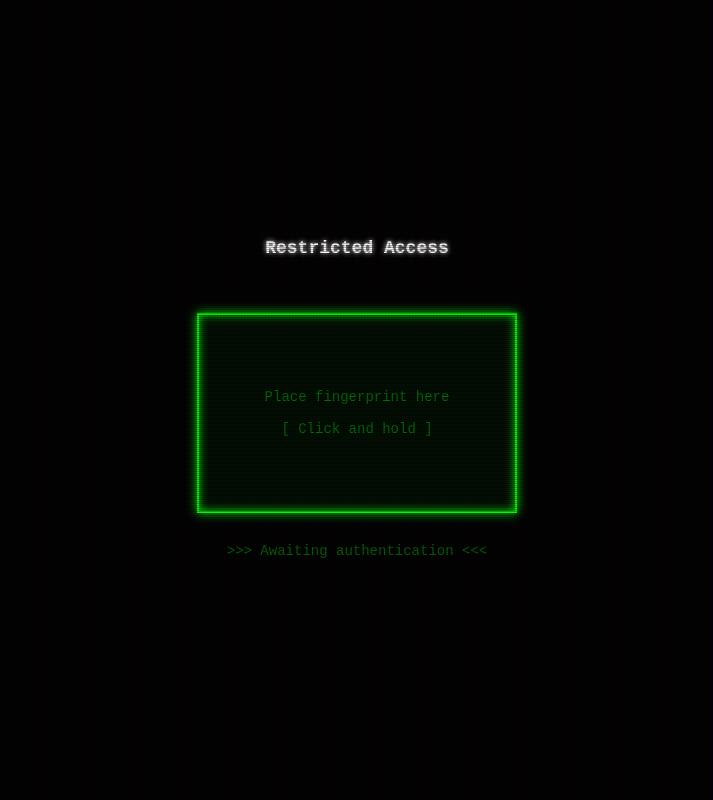
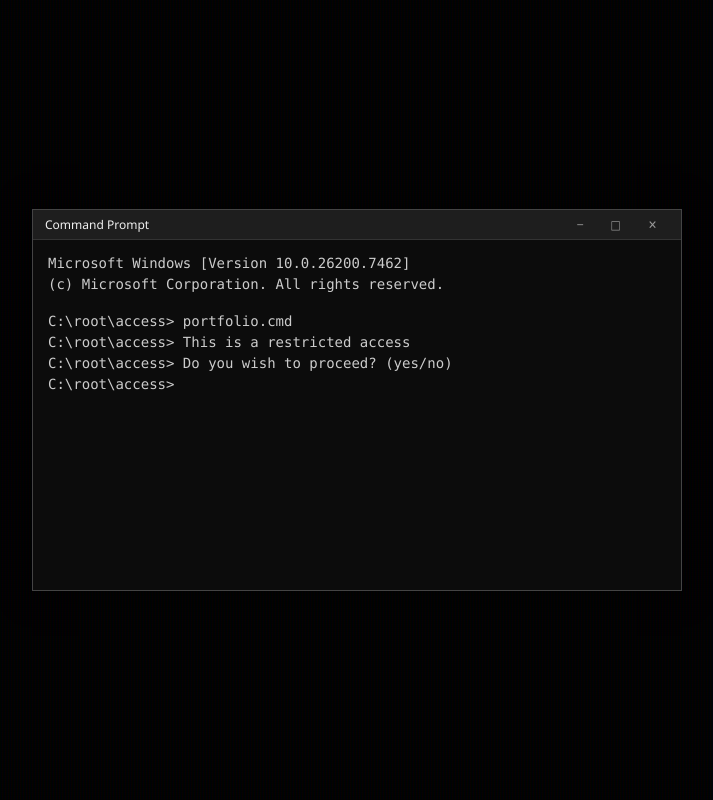
Before and after one commit to EndSkiess/My-Portfolio, a Flask app: page / in a window 1280 px wide. Shown: the whole page, without its empty margins (283-996 px from the left). Run offline with Flask 3, Linux system fonts and the light colour scheme; grey boxes are pictures that could not be loaded.

Commit message:
Command Prompt interactive redesign and routing logic

```diff
--- a/app.py
+++ b/app.py
@@ -51,6 +51,10 @@ def secret():
 
     return render_template("secret.html", secret_code=random_code)
 
+@app.route("/coming-soon")
+def coming_soon():
+    return render_template("coming_soon.html")
+
 @app.route("/api/discord")
 def discord_profile():
     if not DISCORD_BOT_TOKEN or not DISCORD_USER_ID:
--- a/static/css/style.css
+++ b/static/css/style.css
@@ -354,79 +354,68 @@ footer {
     pointer-events: none;
 }
 
-.scanner-container {
-    text-align: center;
+.cmd-window {
+    width: 650px;
+    max-width: 95vw;
+    background-color: #0c0c0c;
+    border: 1px solid #444;
+    box-shadow: 0 0 30px rgba(0,0,0,0.8);
+    display: flex;
+    flex-direction: column;
+    z-index: 10001;
 }
 
-.fingerprint-btn {
-    width: 320px;
-    height: 200px;
+.cmd-topbar {
+    background-color: #1e1e1e;
+    color: #f0f0f0;
+    padding: 6px 12px;
+    font-family: 'Segoe UI', Tahoma, sans-serif;
+    font-size: 12px;
     display: flex;
-    justify-content: center;
+    justify-content: space-between;
     align-items: center;
-    margin: 30px auto;
-    cursor: pointer;
-    position: relative;
-    overflow: hidden;
-    user-select: none;
-    transition: all 0.2s;
+    border-bottom: 1px solid #333;
 }
 
-.fingerprint-btn:active {
-    box-shadow: 0 0 25px var(--text-neon-cyan), inset 0 0 25px var(--text-neon-cyan);
-    border-color: var(--text-neon-cyan);
+.cmd-controls {
+    letter-spacing: 12px;
+    color: #999;
 }
 
-.fingerprint-btn:active #hold-text {
-    color: var(--text-neon-cyan);
-    text-shadow: 0 0 10px var(--text-neon-cyan);
-    animation: none;
+.cmd-content {
+    padding: 15px;
+    text-align: left;
+    color: #cccccc;
+    font-family: 'Consolas', 'Courier New', monospace;
+    font-size: 14px;
+    min-height: 350px;
+    overflow-y: auto;
 }
 
-.scan-neon-line {
-    position: absolute;
-    top: 0;
-    left: 0;
-    width: 100%;
-    height: 2px;
-    background-color: var(--text-neon-cyan);
-    box-shadow: 0 0 15px var(--text-neon-cyan);
-    opacity: 0;
+.cmd-content p {
+    margin-bottom: 5px;
 }
 
-.fingerprint-btn:active .scan-neon-line {
-    opacity: 1;
-    animation: scan-up-down 2s linear infinite;
+.cmd-input-line {
+    display: flex;
+    align-items: center;
+    margin-top: 5px;
 }
 
-@keyframes scan-up-down {
-    0% { top: 0%; }
-    50% { top: 100%; }
-    100% { top: 0%; }
+.cmd-input {
+    background: transparent;
+    border: none;
+    color: #cccccc;
+    font-family: inherit;
+    font-size: inherit;
+    outline: none;
+    flex-grow: 1;
+    margin-left: 5px;
 }
 
-.progress-bar-container {
-    width: 320px;
-    height: 12px;
-    border: 2px solid var(--text-primary);
-    margin: 20px auto;
-}
-
-.progress-bar-container.hidden {
-    display: none;
-}
-
-.progress-bar {
-    width: 0%;
-    height: 100%;
-    background-color: var(--text-primary);
-    transition: width 0.05s linear;
-}
-
-.status-msg {
-    margin-top: 15px;
-    font-size: 14px;
-    height: 20px;
+.error-text {
+    color: #ff5555;
+    margin-top: 10px;
 }
 
 .boot-sequence {
--- a/static/js/main.js
+++ b/static/js/main.js
@@ -43,90 +43,71 @@ function renderProfile(container, data) {
 // -----------------------------------------
 // INTRO SEQUENCE LOGIC
 // -----------------------------------------
+// -----------------------------------------
+// INTRO SEQUENCE LOGIC
+// -----------------------------------------
 const introOverlay = document.getElementById('intro-overlay');
-const scannerContainer = document.getElementById('scanner-container');
-const fingerprintBtn = document.getElementById('fingerprint-btn');
-const progressContainer = document.getElementById('scan-progress-container');
-const progressBar = document.getElementById('scan-progress');
-const scanStatus = document.getElementById('scan-status');
+const cmdContainer = document.getElementById('cmd-container');
+const cmdInput = document.getElementById('cmd-input');
+const cmdContent = document.getElementById('cmd-content');
 const bootSequence = document.getElementById('boot-sequence');
 const bootLog = document.getElementById('boot-log');
 
-let holdTimer;
-let holdProgress = 0;
-const HOLD_DURATION = 2000; // Time in milliseconds required to hold
-
-// Check if already authenticated this session so we don't repeat the intro every refresh
+// Check if already authenticated this session
 if (sessionStorage.getItem('authenticated') === 'true') {
     introOverlay.style.display = 'none';
     typeTitle(); // Start typing right away since intro is skipped
 } else {
     // Hide main scrollbar while in intro
     document.body.style.overflow = 'hidden';
-}
+    if (cmdInput) {
+        cmdInput.focus();
 
-function startScanning(e) {
-    if (e.type === 'touchstart') e.preventDefault();
-    holdProgress = 0;
-    scanStatus.innerText = "> Scanning biometrics...";
-    scanStatus.classList.remove('blink-slow');
-    progressContainer.classList.remove('hidden');
-    progressBar.style.width = '0%';
-    progressBar.style.backgroundColor = 'var(--text-neon-cyan)';
+        // Ensure input stays focused if user clicks anywhere inside the terminal
+        document.addEventListener('click', (e) => {
+            if (introOverlay && introOverlay.style.display !== 'none') {
+                 cmdInput.focus();
+            }
+        });
 
-    const intervalTime = 50;
+        cmdInput.addEventListener('keydown', function(e) {
+            if (e.key === 'Enter') {
+                const val = this.value.trim().toLowerCase();
 
-    holdTimer = setInterval(() => {
-        holdProgress += intervalTime;
-        const width = (holdProgress / HOLD_DURATION) * 100;
-        progressBar.style.width = `${width}%`;
+                // Echo the command visually
+                const echoLine = document.createElement('p');
+                echoLine.textContent = `C:\\root\\access> ${this.value}`;
+                cmdContent.insertBefore(echoLine, cmdInput.parentElement);
 
-        if (holdProgress >= HOLD_DURATION) {
-            clearInterval(holdTimer);
-            handleSuccess();
-        }
-    }, intervalTime);
-}
+                this.value = ''; // clear input
 
-function stopScanning(e) {
-    if (e.type === 'touchend') e.preventDefault();
-    if (holdProgress < HOLD_DURATION) {
-        clearInterval(holdTimer);
-        progressBar.style.width = '0%';
-        progressContainer.classList.add('hidden');
-        scanStatus.innerText = "> Authentication failed. Hold longer.";
-        scanStatus.style.color = "var(--text-neon-pink)";
-
-        setTimeout(() => {
-            if (scanStatus.innerText.includes("failed")) {
-                scanStatus.innerText = ">>> Awaiting authentication <<<";
-                scanStatus.style.color = "var(--text-primary)";
-                scanStatus.classList.add('blink-slow');
+                if (val === 'yes') {
+                    handleSuccess();
+                } else if (val === 'no') {
+                    // Navigate to the coming soon page
+                    window.location.href = '/coming-soon';
+                } else {
+                    const errorMsg = document.createElement('p');
+                    errorMsg.className = 'error-text';
+                    errorMsg.textContent = `'${val}' is not recognized. Please type 'yes' or 'no'.`;
+                    cmdContent.insertBefore(errorMsg, cmdInput.parentElement);
+                    cmdContent.scrollTop = cmdContent.scrollHeight;
+                }
             }
-        }, 2000);
+        });
     }
 }
 
-// Event listeners for holding the button
-fingerprintBtn.addEventListener('mousedown', startScanning);
-fingerprintBtn.addEventListener('mouseup', stopScanning);
-fingerprintBtn.addEventListener('mouseleave', stopScanning);
-fingerprintBtn.addEventListener('touchstart', startScanning);
-fingerprintBtn.addEventListener('touchend', stopScanning);
+function handleSuccess() {
+    // Disable input
+    cmdInput.disabled = true;
 
-function handleSuccess() {
-    scanStatus.innerText = "> Access granted";
-    scanStatus.style.color = "var(--text-primary)";
-    progressBar.style.backgroundColor = "var(--text-primary)";
-
-    // Disable hovering/clicking again
-    fingerprintBtn.style.pointerEvents = 'none';
-
+    // Quick pause then start real boot sequence
     setTimeout(() => {
-        scannerContainer.style.display = 'none';
+        cmdContainer.style.display = 'none';
         bootSequence.classList.remove('hidden');
         runBootSequence();
-    }, 1500);
+    }, 800);
 }
 
 const bootLines = [
--- a/templates/index.html
+++ b/templates/index.html
@@ -20,16 +20,23 @@
         <div class="crt-overlay"></div>
         <div class="scanlines"></div>
 
-        <div id="scanner-container" class="scanner-container">
-            <h2 class="section-title glitch" data-text="Restricted Access">Restricted Access</h2>
-            <div id="fingerprint-btn" class="fingerprint-btn retro-border">
-                <p id="hold-text" class="blink-slow">Place fingerprint here<br><br>[ Click and hold ]</p>
-                <div class="scan-neon-line"></div>
+        <div id="cmd-container" class="cmd-window">
+            <div class="cmd-topbar">
+                <span>Command Prompt</span>
+                <span class="cmd-controls">&#x2012; &#x25A1; &#x2715;</span>
             </div>
-            <div class="progress-bar-container hidden" id="scan-progress-container">
-                <div id="scan-progress" class="progress-bar"></div>
+            <div class="cmd-content" id="cmd-content">
+                <p>Microsoft Windows [Version 10.0.26200.7462]</p>
+                <p>(c) Microsoft Corporation. All rights reserved.</p>
+                <br>
+                <p>C:\root\access&gt; portfolio.cmd</p>
+                <p>C:\root\access&gt; This is a restricted access</p>
+                <p>C:\root\access&gt; Do you wish to proceed? (yes/no)</p>
+                <div class="cmd-input-line">
+                    <span>C:\root\access&gt;</span>
+                    <input type="text" id="cmd-input" class="cmd-input" autocomplete="off" autofocus>
+                </div>
             </div>
-            <p id="scan-status" class="status-msg blink-slow">>>> Awaiting authentication <<<</p>
         </div>
 
         <div id="boot-sequence" class="boot-sequence hidden">
```
Also changed, not shown: templates/coming_soon.html (added, +35 -0 lines).
